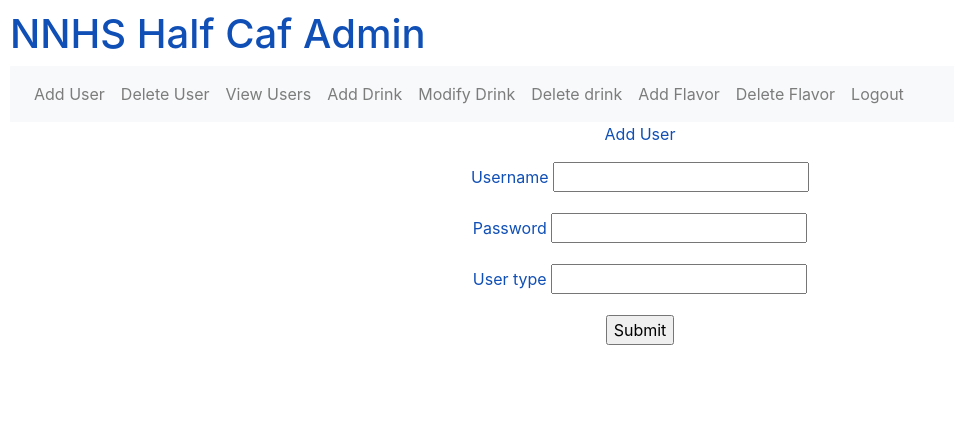
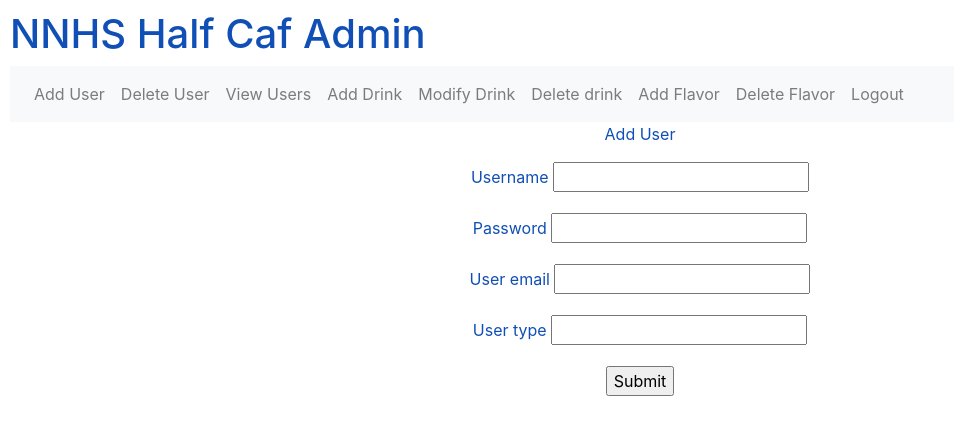
Before and after one commit to nnhsse202122/half-caf-app-2022, a Python web app: template Web-App/app/templates/a_addUser.html in a window 1280 px wide. Shown: the top 435 px of the page, without its empty margins (0-954 px from the left). Run offline with Jinja, Linux system fonts and the light colour scheme; the template is opened without the code that fills it: most values are stand-ins (such as "Sample title", 1, 10 or a date in 2020); form fields are guessed from the names that the template uses; some libraries are stand-ins or nearby versions.

Commit message:
allow admin to register user with email info

```diff
--- a/Web-App/app/main/forms.py
+++ b/Web-App/app/main/forms.py
@@ -133,7 +133,9 @@ class A_AddUserForm(FlaskForm):
     username = StringField('Username', validators=[DataRequired()])
     password = PasswordField('Password', validators=[DataRequired()])
 
+    user_email = StringField('Email Address', validators=[DataRequired(), Email()])
     user_type = SelectField(u'User Type', choices=[('Teacher', 'Teacher'), ('Barista', 'Barista'), ('Admin', 'Admin')])
+
     submit = SubmitField('Add User')
 
     def validate_username(self, username):
--- a/Web-App/app/main/routes.py
+++ b/Web-App/app/main/routes.py
@@ -327,7 +327,7 @@ def a_addUser():
         addUser = A_AddUserForm()
 
         if request.method == 'POST':
-                user = User(username=addUser.username.data, user_type=addUser.user_type.data, isActivated=True)
+                user = User(username=addUser.username.data, user_type=addUser.user_type.data, email = addUser.user_email.data, isActivated=True)
                 user.set_password(addUser.password.data)
 
                 db.session.add(user)
--- a/Web-App/app/templates/a_addUser.html
+++ b/Web-App/app/templates/a_addUser.html
@@ -6,6 +6,7 @@
     <p>Add User</p>
     <p>{{ addUserForm.username.label }} {{ addUserForm.username }}</p>
     <p>{{ addUserForm.password.label }} {{ addUserForm.password }}</p>
+    <p>{{ addUserForm.user_email.label }} {{ addUserForm.user_email}}</p>
     <p>{{ addUserForm.user_type.label }} {{ addUserForm.user_type }}</p>
     <p>{{ addUserForm.submit }}</p><br>
     </div>
```
